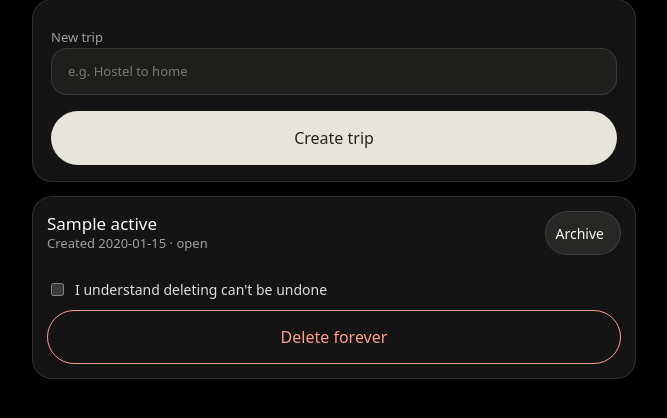
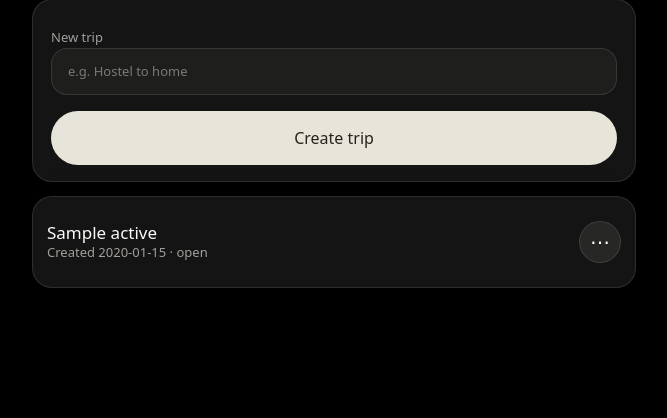
Before and after one commit to mitaalisingh/unbox, a Flask app: template templates/auth/trips.html in a window 1280 px wide. Shown: the part 160-578 px from the top of the page, without its empty margins (306-973 px from the left). Run offline with Flask 3, Linux system fonts and the light colour scheme; the template is opened without the code that fills it: most values are stand-ins (such as "Sample title", 1, 10 or a date in 2020).

Commit message:
Tuck Archive and Delete into a three-dot menu on each trip

```diff
--- a/static/style.css
+++ b/static/style.css
@@ -125,3 +125,16 @@ code{background:var(--glass-2);padding:2px 6px;border-radius:6px}
 .pwwrap input{padding-right:74px}
 .pwtoggle{position:absolute;right:8px;top:50%;transform:translateY(-50%);height:34px;padding:0 12px;border-radius:999px;
   border:1px solid var(--edge);background:var(--glass-2);color:var(--ink);font:500 13px var(--font);cursor:pointer}
+
+/* "⋯" menu: rarely used actions tucked away */
+.more{position:relative;flex:none}
+.more summary{list-style:none;display:grid;place-items:center;width:42px;height:42px;border-radius:50%;background:var(--glass-2);
+  border:1px solid var(--edge);color:var(--ink);font-size:20px;line-height:1;cursor:pointer;user-select:none}
+.more summary::-webkit-details-marker{display:none}
+.more .menu{position:absolute;right:0;top:50px;z-index:30;width:250px;padding:10px;border-radius:16px;background:#161616;border:1px solid var(--edge);
+  box-shadow:0 12px 34px rgba(0,0,0,.7)}
+.more .menu form{margin:0}
+.more .menu label.check{margin:4px 4px 6px}
+.menuitem{display:block;width:100%;text-align:left;padding:12px;border:0;border-radius:10px;background:none;color:var(--ink);font:400 15px var(--font);cursor:pointer}
+.menuitem:hover{background:var(--glass-2)}
+.danger-text{color:var(--danger)}
--- a/templates/auth/base.html
+++ b/templates/auth/base.html
@@ -36,6 +36,10 @@ document.querySelectorAll('input[type=password]').forEach(function (input) {
   });
   wrap.appendChild(btn);
 });
+// Close an open "⋯" menu when tapping anywhere else.
+document.addEventListener('click', function (e) {
+  document.querySelectorAll('details.more[open]').forEach(function (d) { if (!d.contains(e.target)) d.removeAttribute('open'); });
+});
 </script>
 </body>
 </html>
--- a/templates/auth/trips.html
+++ b/templates/auth/trips.html
@@ -11,14 +11,19 @@
 {% if active %}
 <ul class="stack">
 {% for t in active %}
-  <li class="glass boxcard" style="flex-wrap:wrap">
+  <li class="glass boxcard">
     <a class="txt" href="{{ url_for('trip_view', tid=t['id']) }}" style="color:inherit"><strong>{{ t['name'] }}</strong><small>Created {{ t['created_at'][:10] }} · open</small></a>
-    <form method="post" action="{{ url_for('archive_trip', tid=t['id']) }}" style="margin:0">
-      <input type="hidden" name="csrf" value="{{ csrf_token() }}"><button class="back" type="submit">Archive</button></form>
-    <form method="post" action="{{ url_for('delete_trip', tid=t['id']) }}" style="margin:0;width:100%" onsubmit="return confirm('Delete this trip and everything in it for good?')">
-      <input type="hidden" name="csrf" value="{{ csrf_token() }}">
-      <label class="check"><input type="checkbox" name="sure"> I understand deleting can't be undone</label>
-      <button class="danger" type="submit" style="margin-top:8px">Delete forever</button></form>
+    <details class="more">
+      <summary aria-label="More options for {{ t['name'] }}">⋯</summary>
+      <div class="menu">
+        <form method="post" action="{{ url_for('archive_trip', tid=t['id']) }}">
+          <input type="hidden" name="csrf" value="{{ csrf_token() }}"><button class="menuitem" type="submit">Archive (hide, but keep)</button></form>
+        <form method="post" action="{{ url_for('delete_trip', tid=t['id']) }}" onsubmit="return confirm('Delete this trip and everything in it for good?')">
+          <input type="hidden" name="csrf" value="{{ csrf_token() }}">
+          <label class="check"><input type="checkbox" name="sure"> I understand deleting can't be undone</label>
+          <button class="menuitem danger-text" type="submit">Delete forever</button></form>
+      </div>
+    </details>
   </li>
 {% endfor %}
 </ul>
```
